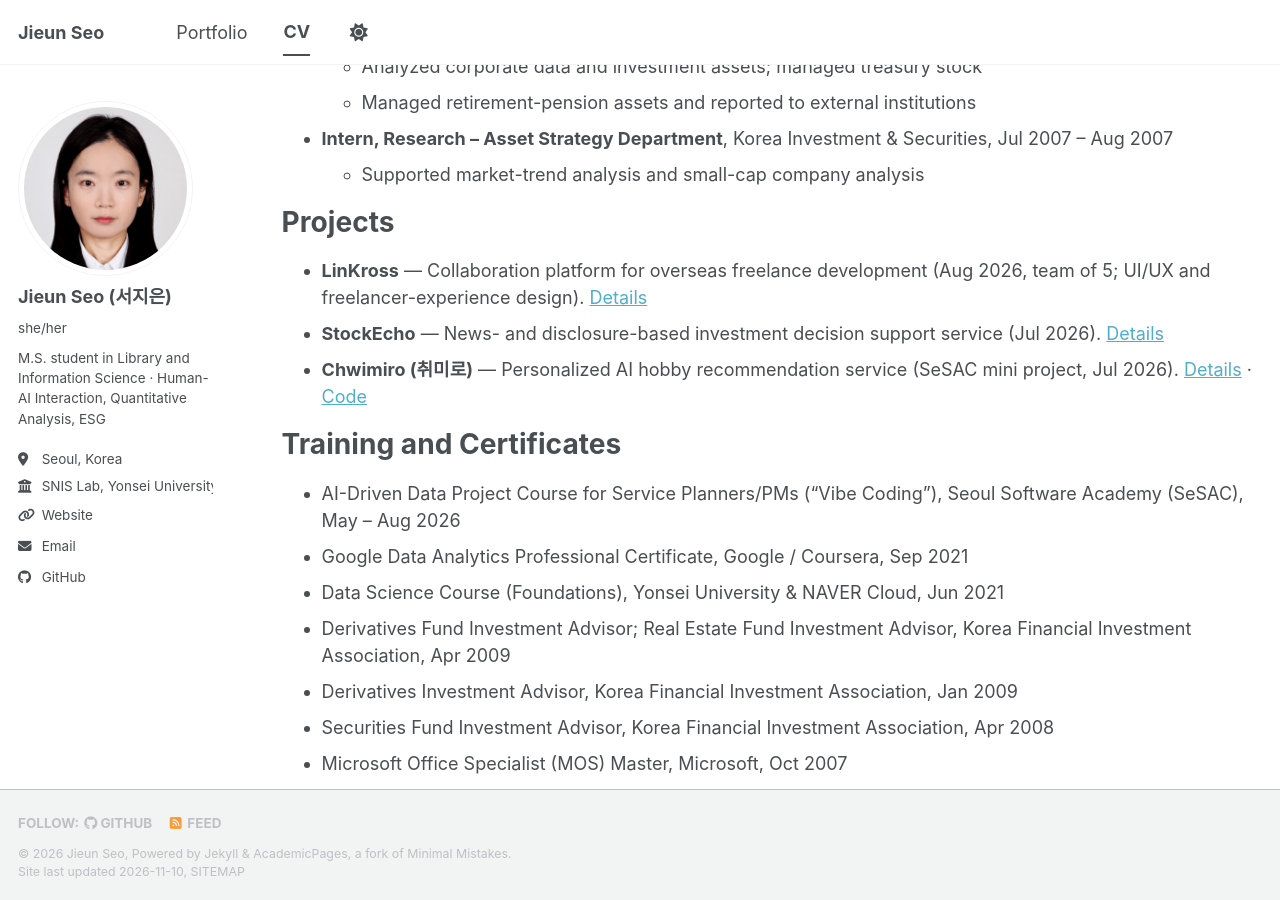
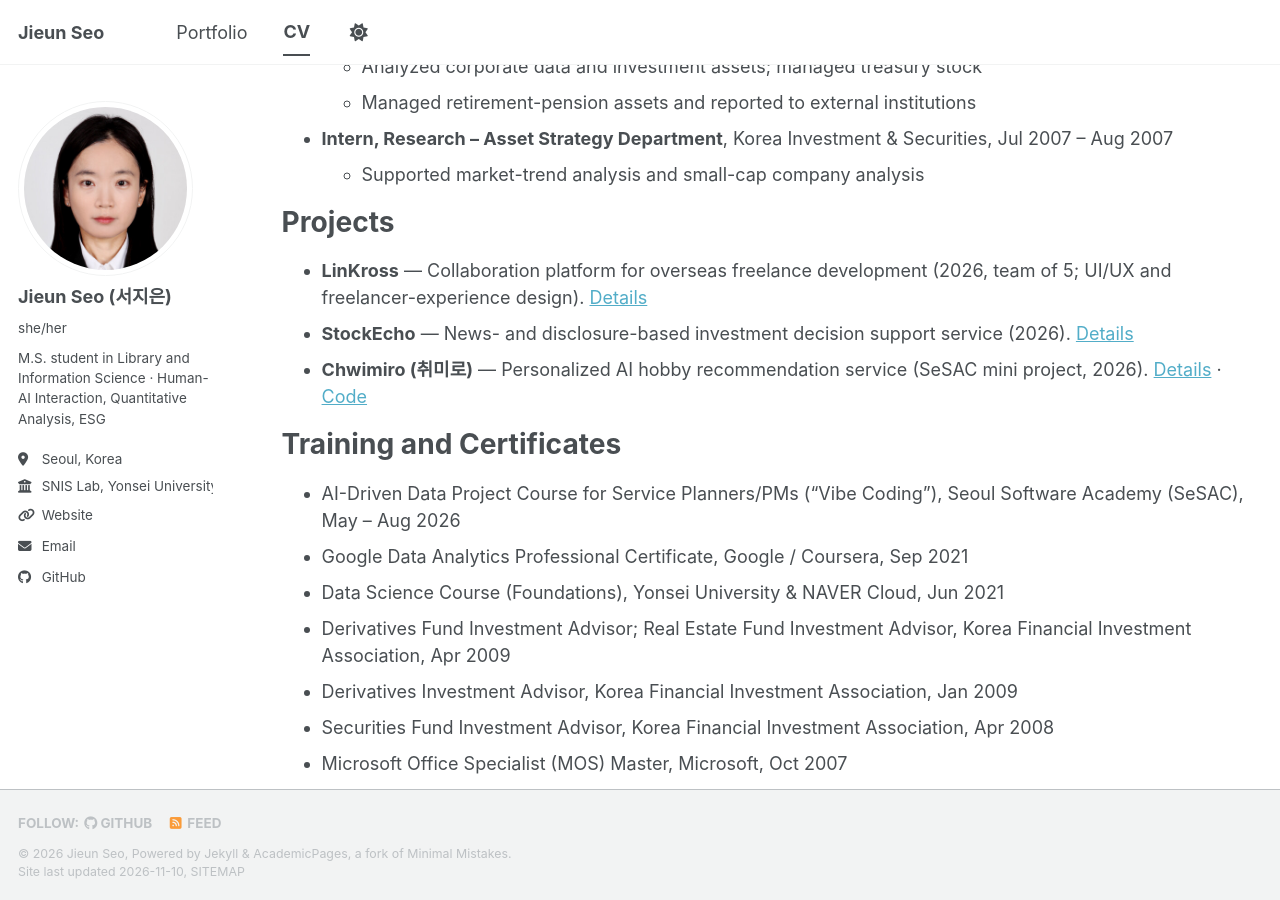
Before and after one commit to jeseo-lab/jeseo-lab.github.io, a Jekyll site: the page built from _pages/cv.md, in a window 1280 px wide and 900 px high, scrolled down 858 px. Built offline with Jekyll 4.4.1, drawn with Linux system fonts in a browser that asks for light colours; a script bundle is joined from its source files by our own code; a style sheet for code colours, icons or effects is not loaded.

Commit message:
Show project years only (instead of months)
Co-Authored-By: Claude Opus 5.5 <noreply@anthropic.com>
Claude-Session: https://claude.ai/code/session_01Xz6g3naNP6PK7wtFLW5wtR

```diff
--- a/_pages/cv.md
+++ b/_pages/cv.md
@@ -42,9 +42,9 @@ Work Experience
 
 Projects
 ======
-* **LinKross** — Collaboration platform for overseas freelance development (Aug 2026, team of 5; UI/UX and freelancer-experience design). [Details](/portfolio/1-linkross/)
-* **StockEcho** — News- and disclosure-based investment decision support service (Jul 2026). [Details](/portfolio/2-stockecho/)
-* **Chwimiro (취미로)** — Personalized AI hobby recommendation service (SeSAC mini project, Jul 2026). [Details](/portfolio/3-chwimiro/) · [Code](https://github.com/jeseo-lab/sesac_mini_project)
+* **LinKross** — Collaboration platform for overseas freelance development (2026, team of 5; UI/UX and freelancer-experience design). [Details](/portfolio/1-linkross/)
+* **StockEcho** — News- and disclosure-based investment decision support service (2026). [Details](/portfolio/2-stockecho/)
+* **Chwimiro (취미로)** — Personalized AI hobby recommendation service (SeSAC mini project, 2026). [Details](/portfolio/3-chwimiro/) · [Code](https://github.com/jeseo-lab/sesac_mini_project)
 
 Training and Certificates
 ======
```
Also changed, not shown: _portfolio/1-linkross.md (+2 -2 lines), _portfolio/2-stockecho.md (+2 -2 lines), _portfolio/3-chwimiro.md (+2 -2 lines).
